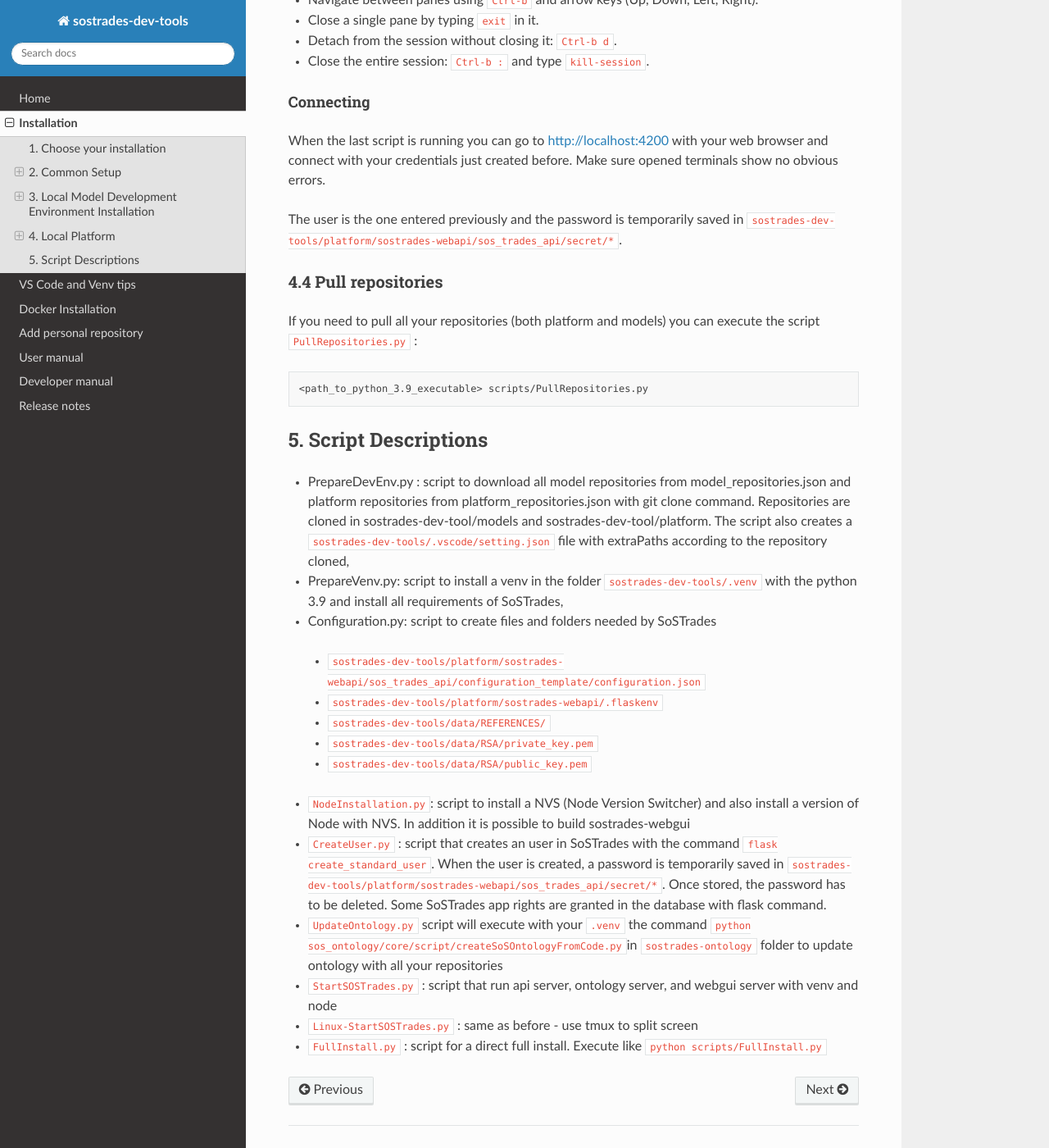
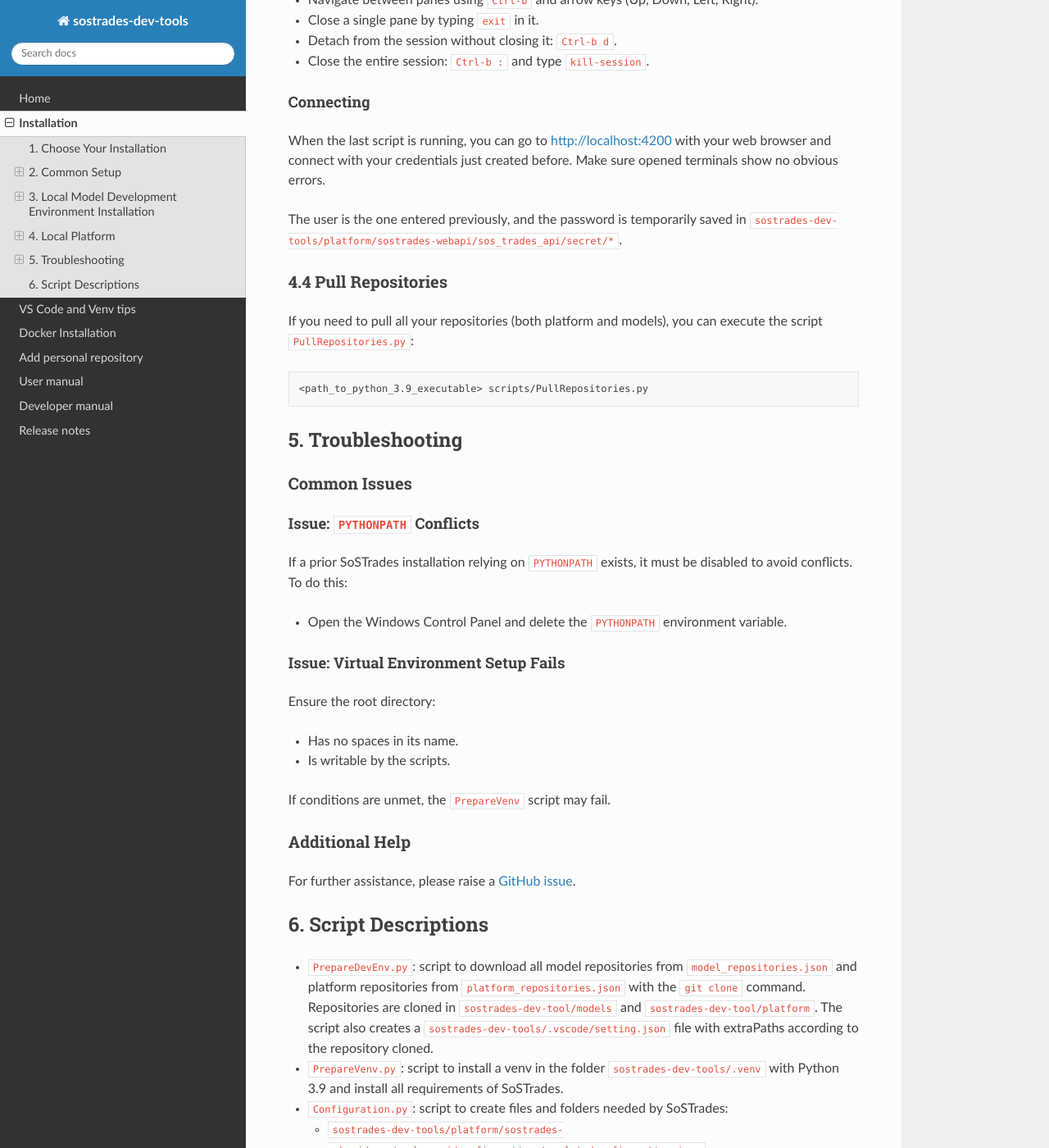
Before and after one commit to os-climate/sostrades-dev-tools, a Sphinx documentation site: the page built from docs/source/installation.md, in a window 1280 px wide and 1400 px high, scrolled down 5408 px. Shown: the whole window at 82% size. Built offline with Sphinx 7.4.7 and the Read the Docs theme 3.1.0, drawn with Linux system fonts in a browser that asks for light colours; some of the changed text lies outside the part shown.

Commit message:
Improve documentation wording and user friendliness
Improve documentation wording and user-friendliness.

* **`docs/source/add-repository.md`**
  - Correct typos and improve clarity in instructions.
  - Update step numbering and terminal commands.

* **`docs/source/installation.md`**
  - Correct typos and improve readability.
  - Add clearer headings and subheadings.
  - Include a troubleshooting section.
  - Summarize common issues and provide solutions.

* **`docs/source/vs_code_venv_tips.md`**
  - Correct typos and improve clarity.
  - Add step-by-step instructions for using VS Code and venv.
  - Include images for better understanding.

````diff
--- a/docs/source/add-repository.md
+++ b/docs/source/add-repository.md
@@ -11,7 +11,7 @@
 sostrades-dev-tools/models/<your-new-repository>
 ```
 
-The repository must be a git repository, and have the following structure :
+The repository must be a git repository, and have the following structure:
 ![Repository structure](images/repository_structure.png)
 
 <span style="color: red;">Do not forget `__init__.py` files in python</span>
@@ -93,12 +93,12 @@
 
 ---
 
-## Step 5: Restart the API and Ontology
+## Step 6: Restart the API and Ontology
 
 Restarting ensures your new repository is fully integrated into the platform.
 
 ### Local Installation
-1. Close all open platformd terminals.
+1. Close all open platform terminals.
 2. Restart the platform using the script:
    ```
    scripts/StartSoSTrades.py
--- a/docs/source/installation.md
+++ b/docs/source/installation.md
@@ -1,14 +1,14 @@
 # SoSTrades Platform Installation
 
-This section is dedicated to install SoSTrades platform locally.
+This section is dedicated to installing the SoSTrades platform locally.
 
-> You can contribute to this documentation, give feedbacks and raise a [github issue](https://github.com/os-climate/sostrades-dev-tools/issues).
+> You can contribute to this documentation, give feedback, and raise a [GitHub issue](https://github.com/os-climate/sostrades-dev-tools/issues).
 
 Please note that supported operating systems are standard Linux-based systems, macOS systems, and Windows.
 
-It contains script facilities to clone repositories, and create virtual environment for SoSTrades project.
+It contains script facilities to clone repositories and create a virtual environment for the SoSTrades project.
 
-The expected folder organisation is the following :
+The expected folder organization is the following:
 
 ```
 ├── sostrades-dev-tools
@@ -27,18 +27,17 @@
 └── other files...
 ```
 
+You are then free to change branches, pull changes, clone new model repositories, and use scripts at your convenience.
+Please follow the [add a new repository](add-repository.md) page to add new repositories.
 
-You are then free to change branches, pull changes, clone new model repositories and use scripts at your convenience.
-Please follow [add a new repository](add-repository.md) page to add new repositories.
+## 1. Choose Your Installation
 
-## 1. Choose your installation
+Two installations are available. This page documents the "standard" way of installation.
+* [Common Setup](#2-common-setup) covers prerequisites for installation.
+* [Local Model Development Environment Installation](#3-local-model-development-environment-installation) covers the installation of SoSTrades as a library enabling model development.
+* [Local Platform Installation](#4-local-platform) covers local platform installation to have a working local platform for GUI interaction and visualization.
 
-Two installation are available. This page documents the "standard" way of installation.
-* [common setup](#2-common-setup) Covers prerequisites for installation
-* [Local Model Development Environment Installation](#3-local-model-development-environment-installation) covers installation of SoSTrades as a library enabling model development
-* [Local Platform Installation](#4-local-platform) covers local platform installation to have a working local platform for GUI interaction and visualization
-
-If needed, you may install a docker running platform, by following [common setup section](#2-common-setup) and then [Docker installation](docker_installation.md).
+If needed, you may install a docker running platform by following the [Common Setup section](#2-common-setup) and then [Docker installation](docker_installation.md).
 
 ## 2. Common Setup
 
@@ -58,7 +57,6 @@
 
 *Note:* If a different Python version is installed, the `python` command is probably bound to it, resulting in a version conflict. Use the full path to the Python 3.9 executable (3.9.x) in your filesystem to call the various scripts.
 On Windows installation, python is typically installed in `C:/Users/<User>/AppData/Local/Programs/Python/Python39/python.exe`
-
 
 Verify versions:
 
@@ -109,9 +107,9 @@
 
 ### 2.2 Clone Code and Tools
 
-All development environments are built from a dedicated directory initiated with this repository. This directory will be used as root and will contains all the others necessary repositories from OS-Climate. This root directory contains VSCode tasks and launch docker-compose files. This allows to launch SoSTrades in docker containers and to debug webapi servers directly from thus container in VS Code. From the repository a script is available to clone all the repositories to prepare the development environment.
+All development environments are built from a dedicated directory initiated with this repository. This directory will be used as root and will contain all the other necessary repositories from OS-Climate. This root directory contains VSCode tasks and launch docker-compose files. This allows launching SoSTrades in docker containers and debugging webapi servers directly from the container in VS Code. From the repository, a script is available to clone all the repositories to prepare the development environment.
 
-1. Clone this repository in root directory
+1. Clone this repository in the root directory
 ```bash
 git clone https://github.com/os-climate/sostrades-dev-tools
 (For SSH: git clone git@github.com:os-climate/sostrades-dev-tools.git)
@@ -126,7 +124,7 @@
 
 If conditions are unmet, the `PrepareVenv` script may fail.
 
-2. If needed configure model repositories:
+2. If needed, configure model repositories:
 Edit `model_repositories.json` and `platform_repositories.json` to specify repositories. Example:
 
 ```json
@@ -166,7 +164,7 @@
 <path_to_python_3.9_executable> scripts/PrepareVenv.py
 ```
 
-Some usage tips for Visual Studio code and venv are available in [visual studio code and venv tips](vs_code_venv_tips.md) and are recommended if you plan to develop models.
+Some usage tips for Visual Studio Code and venv are available in [Visual Studio Code and Venv Tips](vs_code_venv_tips.md) and are recommended if you plan to develop models.
 
 ## 4. Local Platform
 
@@ -185,7 +183,7 @@
     <path_to_python_3.9_executable> scripts/Configuration.py
     ```
 
-2. Run `NodeInstallation.py` to install NVS and Node. At the end of the script it will ask you if you want to build the webgui:
+2. Run `NodeInstallation.py` to install NVS and Node. At the end of the script, it will ask you if you want to build the webgui:
     ```bash
     <path_to_python_3.9_executable> scripts/NodeInstallation.py
     ```
@@ -213,38 +211,55 @@
 bash scripts/Linux-StartSOSTrades.sh
 ```
 
-Instructions for user:
+Instructions for the user:
 - Navigate between panes using `Ctrl-b` and arrow keys (Up, Down, Left, Right).
 - Close a single pane by typing `exit` in it.
 - Detach from the session without closing it: `Ctrl-b d`.
 - Close the entire session: `Ctrl-b :` and type `kill-session`.
 
 #### Connecting
-When the last script is running you can go to [http://localhost:4200](http://localhost:4200) with your web browser and connect with your credentials just created before. Make sure opened terminals show no obvious errors.
+When the last script is running, you can go to [http://localhost:4200](http://localhost:4200) with your web browser and connect with your credentials just created before. Make sure opened terminals show no obvious errors.
 
-The user is the one entered previously and the password is temporarily saved in `sostrades-dev-tools/platform/sostrades-webapi/sos_trades_api/secret/*`.
+The user is the one entered previously, and the password is temporarily saved in `sostrades-dev-tools/platform/sostrades-webapi/sos_trades_api/secret/*`.
 
+### 4.4 Pull Repositories
 
-### 4.4 Pull repositories
-
-If you need to pull all your repositories (both platform and models) you can execute the script `PullRepositories.py` :
+If you need to pull all your repositories (both platform and models), you can execute the script `PullRepositories.py`:
 
 ```bash
 <path_to_python_3.9_executable> scripts/PullRepositories.py
 ```
 
-## 5. Script Descriptions
-- PrepareDevEnv.py : script to download all model repositories from model_repositories.json and platform repositories from platform_repositories.json with git clone command. Repositories are cloned in sostrades-dev-tool/models and sostrades-dev-tool/platform. The script also creates a `sostrades-dev-tools/.vscode/setting.json` file with extraPaths according to the repository cloned,
-- PrepareVenv.py: script to install a venv in the folder `sostrades-dev-tools/.venv` with the python 3.9 and install all requirements of SoSTrades,
-- Configuration.py: script to create files and folders needed by SoSTrades
-> - `sostrades-dev-tools/platform/sostrades-webapi/sos_trades_api/configuration_template/configuration.json`
-> - `sostrades-dev-tools/platform/sostrades-webapi/.flaskenv`
-> - `sostrades-dev-tools/data/REFERENCES/`
-> - `sostrades-dev-tools/data/RSA/private_key.pem`
-> - `sostrades-dev-tools/data/RSA/public_key.pem`
-- `NodeInstallation.py`: script to install a NVS (Node Version Switcher) and also install a version of Node with NVS. In addition it is possible to build sostrades-webgui
-- `CreateUser.py` : script that creates an user in SoSTrades with the command `flask create_standard_user`. When the user is created, a password is temporarily saved in `sostrades-dev-tools/platform/sostrades-webapi/sos_trades_api/secret/*`. Once stored, the password has to be deleted. Some SoSTrades app rights are granted in the database with flask command.
-- `UpdateOntology.py` script will execute with your `.venv` the command `python sos_ontology/core/script/createSoSOntologyFromCode.py`in `sostrades-ontology` folder to update ontology with all your repositories
-- `StartSOSTrades.py` : script that run api server, ontology server, and webgui server with venv and node
-- `Linux-StartSOSTrades.py` : same as before - use tmux to split screen
-- `FullInstall.py` : script for a direct full install. Execute like `python scripts/FullInstall.py`
+## 5. Troubleshooting
+
+### Common Issues
+
+#### Issue: `PYTHONPATH` Conflicts
+If a prior SoSTrades installation relying on `PYTHONPATH` exists, it must be disabled to avoid conflicts. To do this:
+- Open the Windows Control Panel and delete the `PYTHONPATH` environment variable.
+
+#### Issue: Virtual Environment Setup Fails
+Ensure the root directory:
+- Has no spaces in its name.
+- Is writable by the scripts.
+
+If conditions are unmet, the `PrepareVenv` script may fail.
+
+### Additional Help
+For further assistance, please raise a [GitHub issue](https://github.com/os-climate/sostrades-dev-tools/issues).
+
+## 6. Script Descriptions
+- `PrepareDevEnv.py`: script to download all model repositories from `model_repositories.json` and platform repositories from `platform_repositories.json` with the `git clone` command. Repositories are cloned in `sostrades-dev-tool/models` and `sostrades-dev-tool/platform`. The script also creates a `sostrades-dev-tools/.vscode/setting.json` file with extraPaths according to the repository cloned.
+- `PrepareVenv.py`: script to install a venv in the folder `sostrades-dev-tools/.venv` with Python 3.9 and install all requirements of SoSTrades.
+- `Configuration.py`: script to create files and folders needed by SoSTrades:
+  - `sostrades-dev-tools/platform/sostrades-webapi/sos_trades_api/configuration_template/configuration.json`
+  - `sostrades-dev-tools/platform/sostrades-webapi/.flaskenv`
+  - `sostrades-dev-tools/data/REFERENCES/`
+  - `sostrades-dev-tools/data/RSA/private_key.pem`
+  - `sostrades-dev-tools/data/RSA/public_key.pem`
+- `NodeInstallation.py`: script to install NVS (Node Version Switcher) and also install a version of Node with NVS. In addition, it is possible to build `sostrades-webgui`.
+- `CreateUser.py`: script that creates a user in SoSTrades with the command `flask create_standard_user`. When the user is created, a password is temporarily saved in `sostrades-dev-tools/platform/sostrades-webapi/sos_trades_api/secret/*`. Once stored, the password has to be deleted. Some SoSTrades app rights are granted in the database with the `flask` command.
+- `UpdateOntology.py`: script will execute with your `.venv` the command `python sos_ontology/core/script/createSoSOntologyFromCode.py` in the `sostrades-ontology` folder to update ontology with all your repositories.
+- `StartSOSTrades.py`: script that runs the API server, ontology server, and webgui server with venv and node.
+- `Linux-StartSOSTrades.py`: same as before - use tmux to split the screen.
+- `FullInstall.py`: script for a direct full install. Execute like `python scripts/FullInstall.py`.
````
Also changed, not shown: other parts of docs/source/installation.md (+3 -3 lines), docs/source/vs_code_venv_tips.md (+23 -17 lines).
